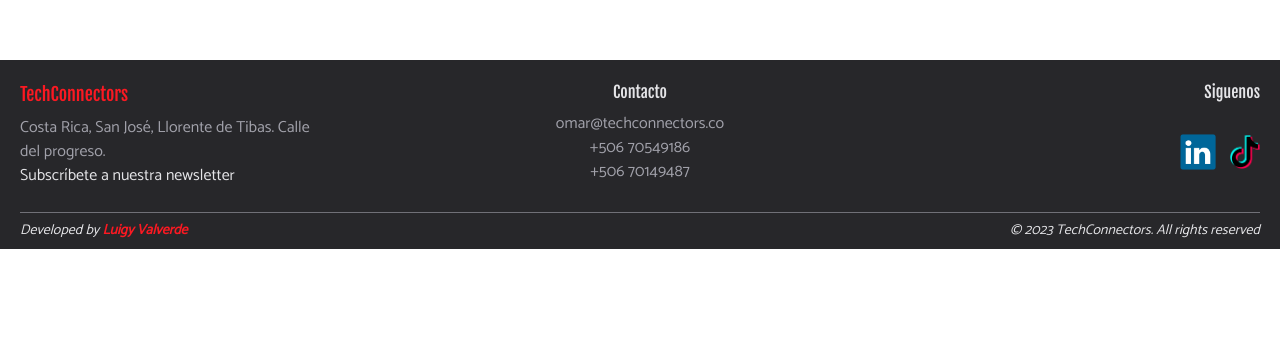
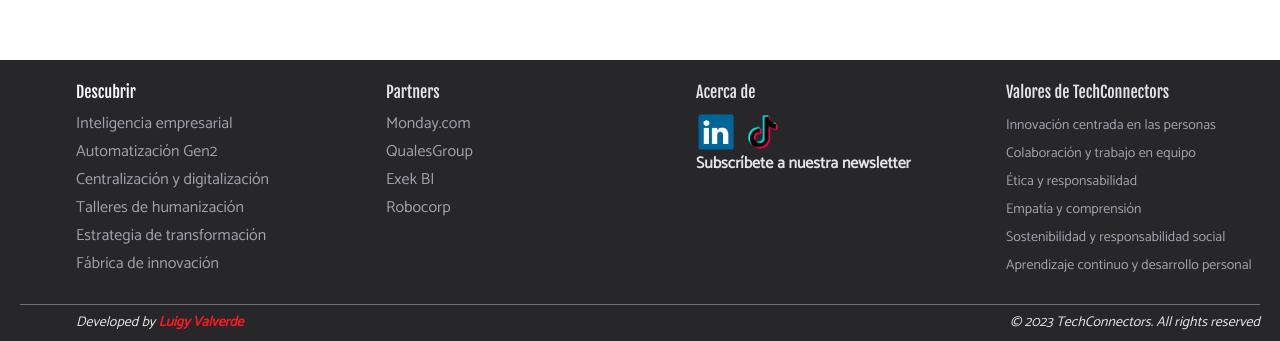
Before and after one commit to luigyy/techconnectors-site, a Next.js app: page /servicios/monday in a window 1280 px wide. Shown: the part 2904-3245 px from the top of the page. Before the commit the page ends 3153 px from the top, so only its background shows below. Built offline with nearby package versions, Linux system fonts and the light colour scheme.

Commit message:
added new footer

```diff
--- a/src/components/footer.tsx
+++ b/src/components/footer.tsx
@@ -3,36 +3,93 @@ import Image from "next/image";
 const Footer = ({}) => {
   return (
     <div className=" mt-24 w-full   bg-zinc-800    px-5 pt-5" id="footer">
-      <div className="flex flex-wrap justify-between gap-5 md:justify-normal md:gap-0">
-        <div className="  md:w-1/3">
-          <h1 className="font-fjalla text-lg text-[#fb1922]">TechConnectors</h1>
-          <h1 className="w-3/4 pt-2 text-zinc-400">
-            Costa Rica, San José, Llorente de Tibas. Calle del progreso.
-          </h1>
-          <a
-            className="  cursor-pointer pt-1 text-zinc-200"
-            href="https://www.linkedin.com/build-relation/newsletter-follow?entityUrn=7041180298125938689"
-            target="_blank"
-          >
-            Subscríbete a nuestra newsletter
-          </a>
-        </div>
-        <div className="  md:w-1/3 ">
-          <h1 className="font-fjalla text-zinc-200 md:text-center">Contacto</h1>
-          <div className="pt-2 text-zinc-200">
-            <h1 className="text-zinc-400 md:text-center">
-              omar@techconnectors.co
-            </h1>
-            <h1 className=" text-zinc-400 md:text-center">+506 70549186</h1>
-            <h1 className=" text-zinc-400 md:text-center">+506 70149487</h1>
+      <div className="grid grid-cols-2 justify-between gap-5 sm:grid-cols-3 md:grid-cols-4 md:justify-normal md:gap-0 2xl:grid-cols-4">
+        <div className="md:pl-14  2xl:pl-20 ">
+          <h1 className="font-fjalla text-zinc-50 ">Descubrir</h1>
+          <div className="flex flex-col gap-1 pt-2 text-zinc-200">
+            <a
+              href="https://monday.com"
+              target="_blank"
+              className=" text-zinc-400 "
+            >
+              Inteligencia empresarial
+            </a>
+            <a
+              href="https://qualesgroup.com/nosotros/"
+              target="_blank"
+              className=" text-zinc-400 "
+            >
+              Automatización Gen2
+            </a>
+            <a
+              href="https://www.exek.co/sobre-exek"
+              target="_blank"
+              className=" text-zinc-400 "
+            >
+              Centralización y digitalización
+            </a>
+            <a
+              href="https://robocorp.com/"
+              target="_blank"
+              className=" text-zinc-400 "
+            >
+              Talleres de humanización
+            </a>
+            <a
+              href="https://robocorp.com/"
+              target="_blank"
+              className=" text-zinc-400 "
+            >
+              Estrategia de transformación
+            </a>
+            <a
+              href="https://robocorp.com/"
+              target="_blank"
+              className=" text-zinc-400 "
+            >
+              Fábrica de innovación
+            </a>
           </div>
         </div>
-        <div className=" md:w-1/3">
-          <h1 className=" font-fjalla text-zinc-200 md:text-right">Siguenos</h1>
-          <div className="flex items-center justify-end gap-3 pt-2">
+        <div className="   md:pl-14 2xl:pl-20 ">
+          <h1 className="font-fjalla text-zinc-200 ">Partners</h1>
+          <div className="flex flex-col gap-1 pt-2 text-zinc-200">
+            <a
+              href="https://monday.com"
+              target="_blank"
+              className=" text-zinc-400 "
+            >
+              Monday.com
+            </a>
+            <a
+              href="https://qualesgroup.com/nosotros/"
+              target="_blank"
+              className=" text-zinc-400 "
+            >
+              QualesGroup
+            </a>
+            <a
+              href="https://www.exek.co/sobre-exek"
+              target="_blank"
+              className=" text-zinc-400 "
+            >
+              Exek BI
+            </a>
+            <a
+              href="https://robocorp.com/"
+              target="_blank"
+              className=" text-zinc-400 "
+            >
+              Robocorp
+            </a>
+          </div>
+        </div>
+        <div className="overflow-hidden md:pl-14 2xl:pl-20 ">
+          <h1 className=" pb-2 font-fjalla text-zinc-200">Acerca de</h1>
+          <div className=" flex  items-center gap-3 ">
             <a
               href="https://www.linkedin.com/company/techconnectorslatam/"
-              className="mt-5 md:float-right"
+              className=" "
               target="_blank"
             >
               <Image
@@ -44,7 +101,7 @@ const Footer = ({}) => {
             </a>
             <a
               href="https://www.tiktok.com/@techconnectors"
-              className="mt-5 md:float-right"
+              className=" "
               target="_blank"
             >
               <Image
@@ -55,16 +112,54 @@ const Footer = ({}) => {
               />
             </a>
           </div>
+          <span className=" ">
+            <a
+              className="  cursor-pointer font-semibold  text-zinc-200"
+              href="https://www.linkedin.com/build-relation/newsletter-follow?entityUrn=7041180298125938689"
+              target="_blank"
+            >
+              Subscríbete a nuestra newsletter
+            </a>
+          </span>
+        </div>
+        <div className=" md:pl-14 2xl:pl-20">
+          <h1 className=" font-fjalla text-zinc-200 ">
+            Valores de TechConnectors
+          </h1>
+          <div className="pt-2 text-zinc-200">
+            <h1 className="py-1 text-sm text-zinc-400 ">
+              Innovación centrada en las personas
+            </h1>
+            <h1 className=" py-1 text-sm text-zinc-400">
+              Colaboración y trabajo en equipo{" "}
+            </h1>
+            <h1 className=" py-1 text-sm text-zinc-400">
+              Ética y responsabilidad{" "}
+            </h1>
+            <h1 className=" py-1 text-sm text-zinc-400">
+              {" "}
+              Empatía y comprensión
+            </h1>
+            <h1 className=" py-1 text-sm text-zinc-400">
+              Sostenibilidad y responsabilidad social{" "}
+            </h1>
+            <h1 className=" py-1 text-sm text-zinc-400">
+              Aprendizaje continuo y desarrollo personal{" "}
+            </h1>
+          </div>
         </div>
       </div>
+      {/* //  */}
+      {/* //  */}
+      {/* //  */}
       <div className="mt-6 flex flex-col border-t border-zinc-400/60 py-2 md:flex-row">
         <div className="md:w-1/2">
-          <h1 className="text-sm italic text-zinc-200">
+          <h1 className="text-sm italic text-zinc-200 md:pl-14 2xl:pl-20">
             Developed by{" "}
-            <span className="text-zinc-200">
+            <span className="text-zinc-200 ">
               <a
                 href="https://www.linkedin.com/in/luigy-valverde-mena-14b7ba248/"
-                className="font-semibold text-[#fb1922]"
+                className="font-semibold text-[#fb1922] "
                 target="_blank"
               >
                 Luigy Valverde
--- a/src/pages/index.tsx
+++ b/src/pages/index.tsx
@@ -206,7 +206,7 @@ const Home: NextPage = () => {
           {/* services section  */}
 
           {/* testimonials */}
-          <div className="mt-28 pb-24 ">
+          <div className="mt-28 pb-24 " ref={ref}>
             <h1 className=" pb-12 text-center text-3xl text-zinc-400 ">
               Confían en nosotros
             </h1>
```
